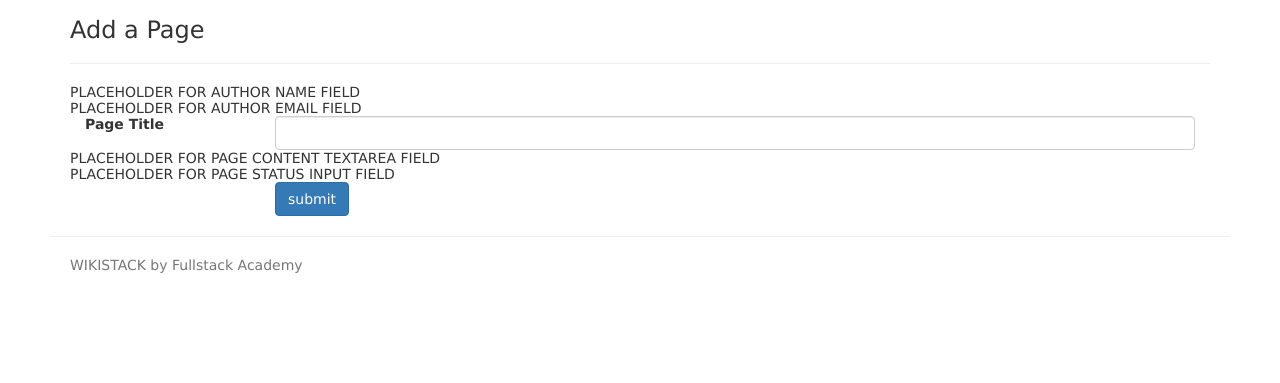
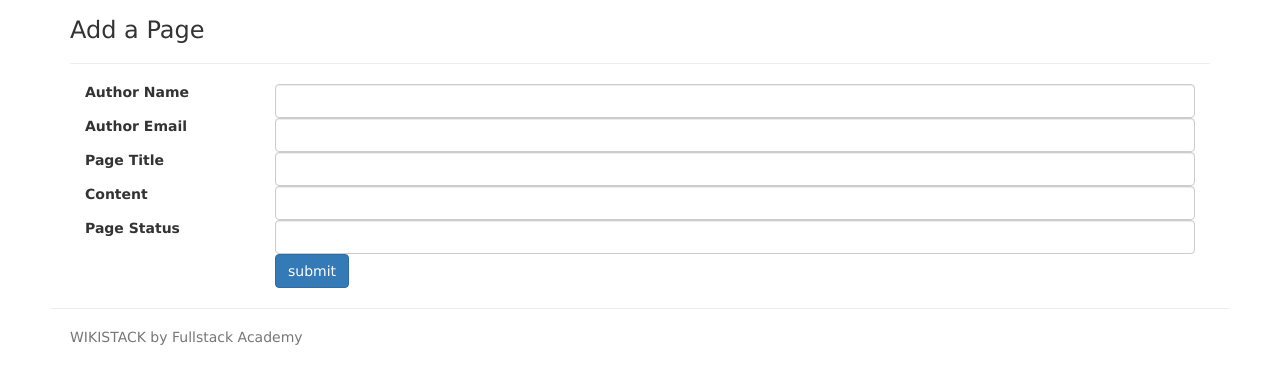
Before and after one commit to thefishter/wikistack, a website: page views/addpage.html in a window 1280 px wide. Shown: the part 53-436 px from the top of the page. Drawn offline with nearby package versions, Linux system fonts and the light colour scheme; files that its build step writes are made by us from their sources.

Commit message:
Up to Post action

```diff
--- a/routes/wiki.js
+++ b/routes/wiki.js
@@ -6,12 +6,14 @@ const router = express.Router();
 module.exports  = router;
 
 router.get('/', function(req, res, next){
-  res.send('Getting all wiki pages!!!')
+  res.redirect('/');
 })
 
 
 router.post('/', function(req, res, next){
-  res.send('	submit a new page to the database')
+  //res.send('hello');
+  res.json(req.body);
+  //next();
 })
 
 router.get('/add', function(req, res, next){
--- a/views/addpage.html
+++ b/views/addpage.html
@@ -5,9 +5,19 @@
   <hr>
   <form method="POST" action="/wiki/">
 
-    <div>PLACEHOLDER FOR AUTHOR NAME FIELD</div>
+    <div class="form-group">
+      <label for="author" class="col-sm-2 control-label">Author Name</label>
+      <div class="col-sm-10">
+        <input name="author" type="text" class="form-control"/>
+      </div>
+    </div>
 
-    <div>PLACEHOLDER FOR AUTHOR EMAIL FIELD</div>
+    <div class="form-group">
+      <label for="email" class="col-sm-2 control-label">Author Email</label>
+      <div class="col-sm-10">
+        <input name="email" type="text" class="form-control"/>
+      </div>
+    </div>
 
     <div class="form-group">
       <label for="title" class="col-sm-2 control-label">Page Title</label>
@@ -16,9 +26,19 @@
       </div>
     </div>
 
-    <div>PLACEHOLDER FOR PAGE CONTENT TEXTAREA FIELD</div>
+    <div class="form-group">
+      <label for="content" class="col-sm-2 control-label">Content</label>
+      <div class="col-sm-10">
+        <input name="content" type="text" class="form-control"/>
+      </div>
+    </div>
 
-    <div>PLACEHOLDER FOR PAGE STATUS INPUT FIELD</div>
+    <div class="form-group">
+      <label for="pageStatus" class="col-sm-2 control-label">Page Status</label>
+      <div class="col-sm-10">
+        <input name="pageStatus" type="text" class="form-control"/>
+      </div>
+    </div>
 
     <div class="col-sm-offset-2 col-sm-10">
       <button type="submit" class="btn btn-primary">submit</button>
```
Also changed, not shown: app.js (+13 -10 lines).
